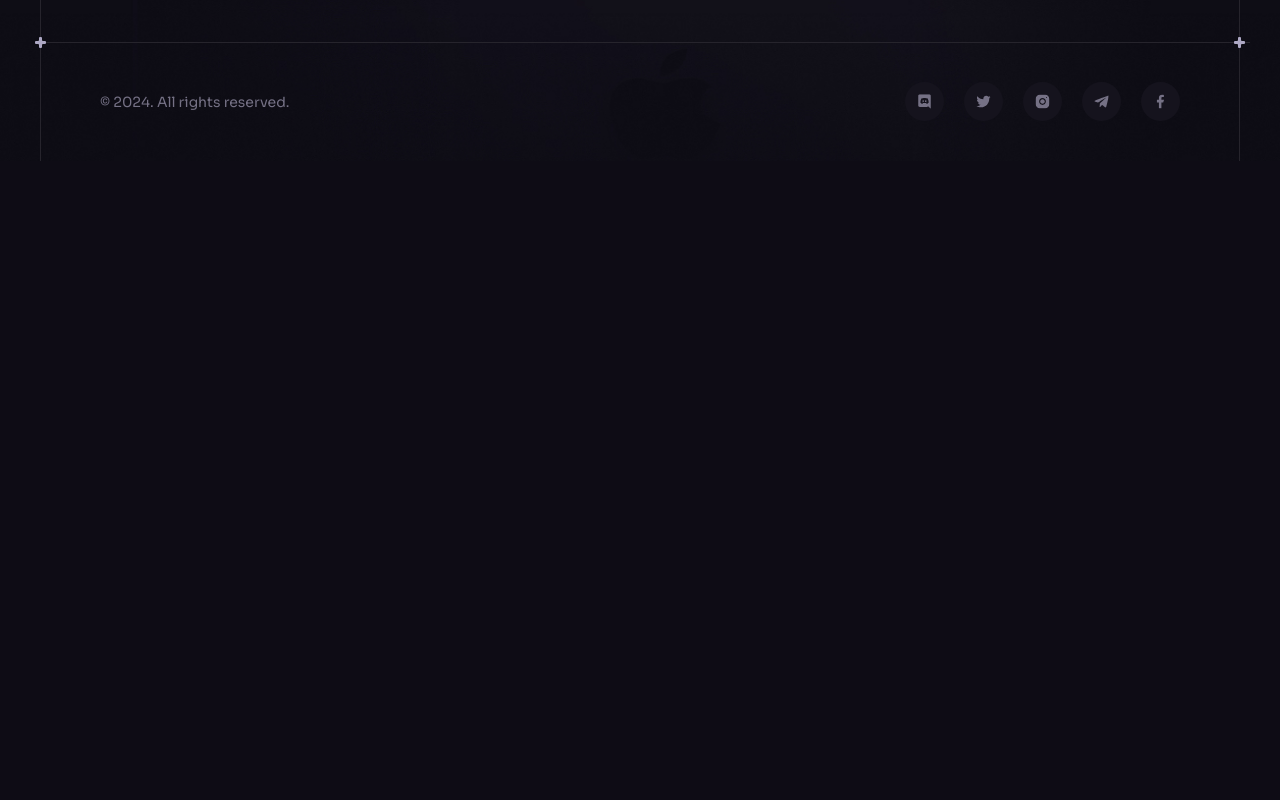
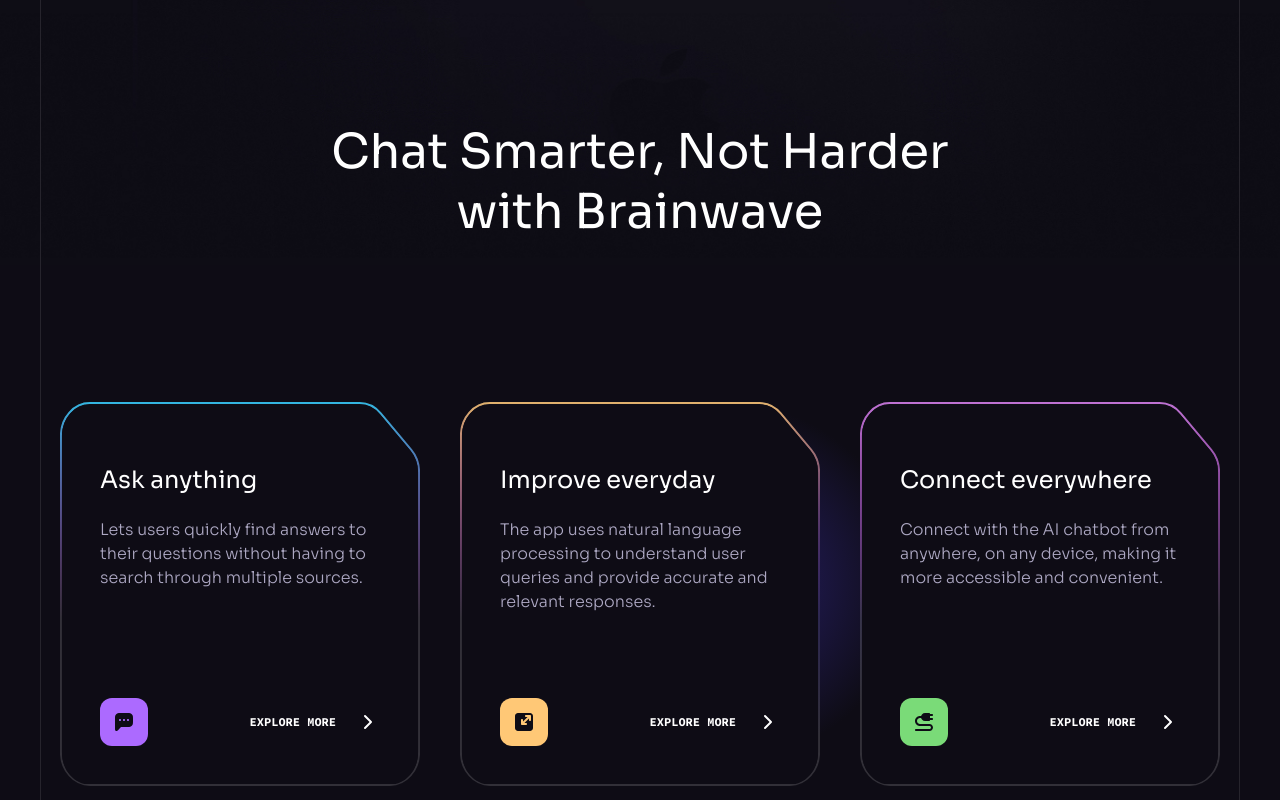
Before and after one commit to AmrMohamed27/Brainwave-Clone, a React (Vite) app: page / in a window 1280 px wide. Shown: the part 1460-2260 px from the top of the page. Before the commit the page ends 1621 px from the top, so only its background shows below. Built offline with nearby package versions, Linux system fonts and the light colour scheme.

Commit message:
Add benefits section

```diff
--- a/src/App.jsx
+++ b/src/App.jsx
@@ -2,6 +2,7 @@
 import ButtonGradient from "./assets/svg/ButtonGradient";
 import Hero from "./components/Hero";
 import Footer from "./components/Footer";
+import Benefits from "./components/Benefits";
 
 function App() {
   return (
@@ -9,6 +10,7 @@
       <div className=" pt-[4.75rem] lg:pt-[5.25rem] overflow-hidden">
         <Header />
         <Hero />
+        <Benefits />
         <Footer />
       </div>
       <ButtonGradient />
--- /dev/null
+++ b/src/components/Benefits.jsx
@@ -0,0 +1,75 @@
+import Heading from "./Heading";
+import { benefits } from "../constants";
+import Arrow from "../assets/svg/Arrow";
+import Section from "./Section";
+import { GradientLight } from "./design/Benefits";
+import ClipPath from "./../assets/svg/ClipPath";
+
+function Benefits() {
+  const bg = [
+    "bg-benefit-card-1",
+    "bg-benefit-card-2",
+    "bg-benefit-card-3",
+    "bg-benefit-card-4",
+    "bg-benefit-card-5",
+    "bg-benefit-card-6",
+  ];
+  return (
+    <Section id="features">
+      <div className="container relative z-2 mb-10">
+        <div className="flex flex-col items-center justify-center gap-24 md:gap-32 lg:gap-40">
+          <Heading
+            className={
+              "flex justify-center items-center text-center max-w-[40rem]"
+            }
+            title={"Chat Smarter, Not Harder with Brainwave"}
+          />
+          <div className="grid grid-cols-1 md:grid-cols-2 lg:grid-cols-3 gap-10">
+            {benefits.map((benef) => (
+              <div
+                key={benef.id}
+                className={`relative md:max-w-96 bg-no-repeat bg-[length:100%_100%] ${
+                  bg[benef.id]
+                }`}
+              >
+                <div className="p-10 rounded-xl relative pointer-events-none z-10 flex flex-col items-start justify-center gap-16 min-h-[22rem]">
+                  <div className="flex flex-col relative items-start justify-center gap-5 h-48">
+                    <h5 className="h5">{benef.title}</h5>
+                    <p className="body-2 text-n-3 h-1/2">{benef.text}</p>
+                  </div>
+                  <div className="flex flex-row items-center justify-between w-full">
+                    <img src={benef.iconUrl} width={48} height={48} />
+                    <div className="flex flex-row items-center">
+                      <p className="quote text-xs uppercase font-bold">
+                        Explore More
+                      </p>
+                      <Arrow />
+                    </div>
+                  </div>
+                </div>
+                {benef.light && <GradientLight />}
+                <div
+                  className="absolute inset-0.5 bg-n-8"
+                  style={{ clipPath: "url(#benefits)" }}
+                >
+                  <div className="absolute inset-0 opacity-0 transition-opacity hover:opacity-10">
+                    {benef.imageUrl && (
+                      <img
+                        src={benef.imageUrl}
+                        alt={benef.title}
+                        className="w-full h-full object-cover"
+                      />
+                    )}
+                  </div>
+                </div>
+                <ClipPath />
+              </div>
+            ))}
+          </div>
+        </div>
+      </div>
+    </Section>
+  );
+}
+
+export default Benefits;
--- /dev/null
+++ b/src/components/Heading.jsx
@@ -0,0 +1,7 @@
+function Heading({ className, title }) {
+  return (
+    <div className={className}>{title && <h2 className="h2">{title}</h2>}</div>
+  );
+}
+
+export default Heading;
--- a/src/components/Hero.jsx
+++ b/src/components/Hero.jsx
@@ -20,7 +20,7 @@
       {/* Page Container */}
       <div className="container relative" ref={parallaxRef}>
         {/* Header Text Container */}
-        <div className=" px-5 md:px-10 lg:px-15 xl:px-20 max-w-[77.5rem] mx-auto flex flex-col items-center justify-center gap-8">
+        <div className="px-5 md:px-10 lg:px-15 xl:px-20 max-w-[77.5rem] mx-auto flex flex-col items-center justify-center gap-8">
           <h1 className="h1 text-center z-50">
             Explore the Possibilities <br></br> of AI Chatting with{" "}
             <span className="relative">
--- a/src/constants/index.js
+++ b/src/constants/index.js
@@ -243,7 +243,7 @@
 
 export const benefits = [
   {
-    id: "0",
+    id: 0,
     title: "Ask anything",
     text: "Lets users quickly find answers to their questions without having to search through multiple sources.",
     backgroundUrl: "assets/benefits/card-1.svg",
@@ -251,7 +251,7 @@
     imageUrl: benefitImage2,
   },
   {
-    id: "1",
+    id: 1,
     title: "Improve everyday",
     text: "The app uses natural language processing to understand user queries and provide accurate and relevant responses.",
     backgroundUrl: "assets/benefits/card-2.svg",
@@ -260,7 +260,7 @@
     light: true,
   },
   {
-    id: "2",
+    id: 2,
     title: "Connect everywhere",
     text: "Connect with the AI chatbot from anywhere, on any device, making it more accessible and convenient.",
     backgroundUrl: "assets/benefits/card-3.svg",
@@ -268,7 +268,7 @@
     imageUrl: benefitImage2,
   },
   {
-    id: "3",
+    id: 3,
     title: "Fast responding",
     text: "Lets users quickly find answers to their questions without having to search through multiple sources.",
     backgroundUrl: "assets/benefits/card-4.svg",
@@ -277,7 +277,7 @@
     light: true,
   },
   {
-    id: "4",
+    id: 4,
     title: "Ask anything",
     text: "Lets users quickly find answers to their questions without having to search through multiple sources.",
     backgroundUrl: "assets/benefits/card-5.svg",
@@ -285,7 +285,7 @@
     imageUrl: benefitImage2,
   },
   {
-    id: "5",
+    id: 5,
     title: "Improve everyday",
     text: "The app uses natural language processing to understand user queries and provide accurate and relevant responses.",
     backgroundUrl: "assets/benefits/card-6.svg",
--- a/tailwind.config.js
+++ b/tailwind.config.js
@@ -82,6 +82,13 @@
         "benefit-card-5": "url(assets/benefits/card-5.svg)",
         "benefit-card-6": "url(assets/benefits/card-6.svg)",
         "hero-background": "url(assets/hero/hero-background.jpg)",
+        "benefit-image-2": "url(assets/benefits/image-2.png)",
+      },
+      backgroundOpacity: {
+        15: "0.15",
+      },
+      boxShadow: {
+        right: "100px 10px 100px -50px rgba(0, 0, 255, 0.2)",
       },
     },
   },
```
